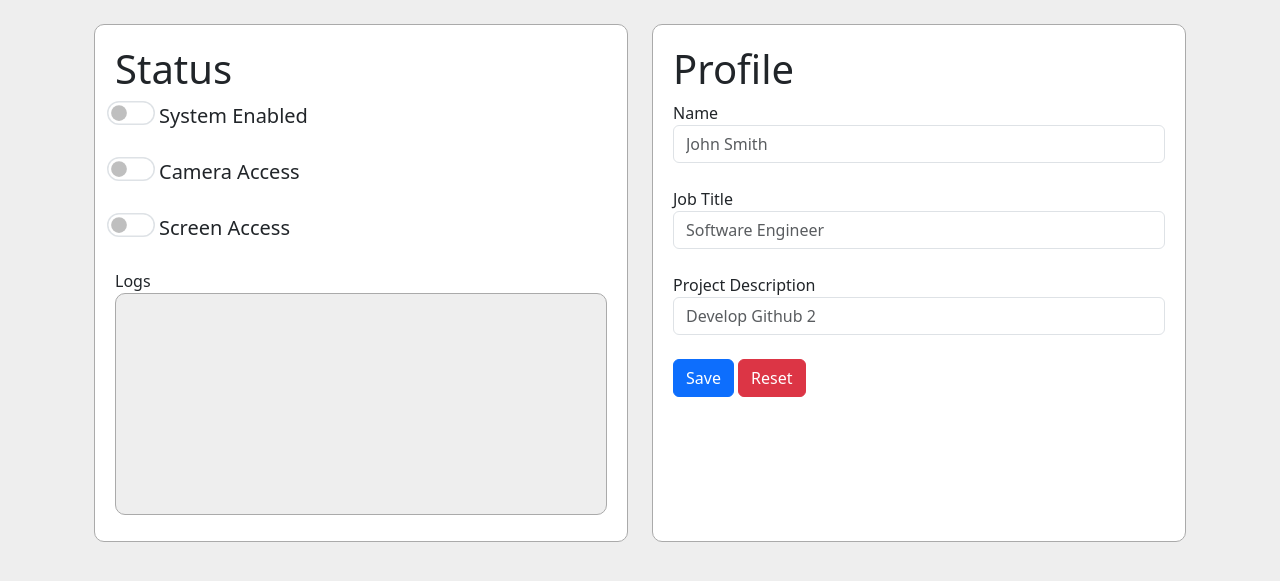
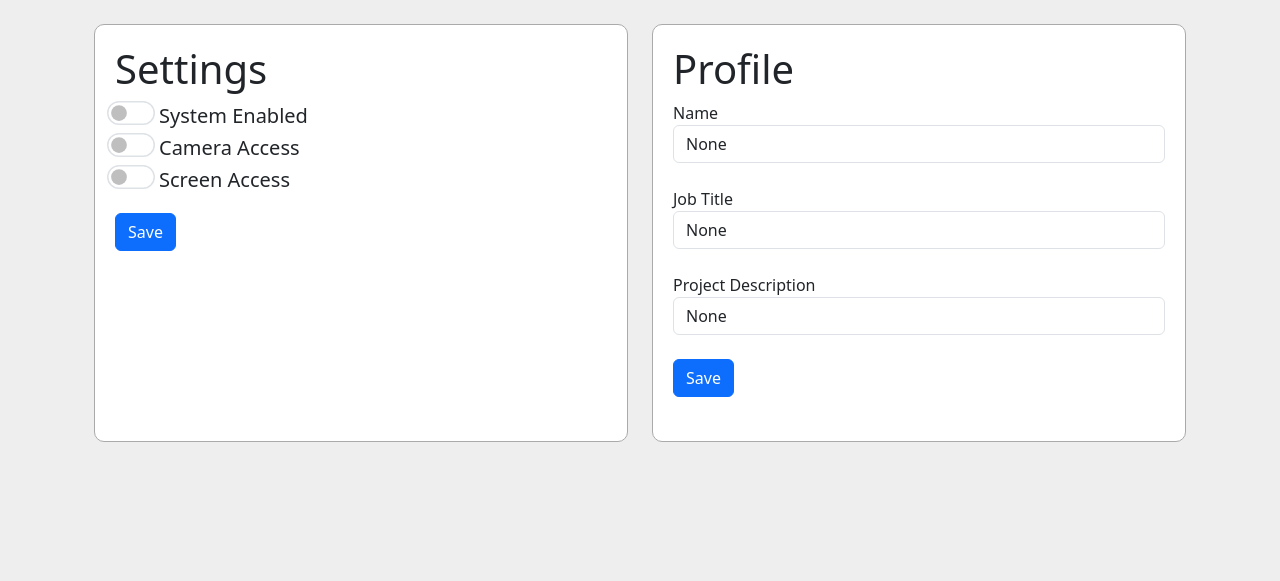
Before and after one commit to andreas-04/ai-waifu, a Flask app: page / in a window 1280 px wide. Shown: the part 80-661 px from the top of the page. Run offline with Flask 3, Linux system fonts and the light colour scheme.

Commit message:
Website and backend now communicate settings

```diff
--- a/Website/app.py
+++ b/Website/app.py
@@ -1,14 +1,59 @@
-from flask import Flask, request, render_template
+from flask import Flask, request, render_template, redirect, url_for
+
+class Settings:
+    system_enabled = False
+    camera_enabled = False
+    screen_enabled = False
+
+    def __init__(self, system, camera, screen):
+        system_enabled = system
+        camera_enabled = camera
+        screen_enabled = screen
+
+class Profile:
+    user_name = None
+    user_job = None
+    user_project = None
+
+    def __init__(self, name, job, project):
+        user_name = name
+        user_job = job
+        user_project = project
 
 app = Flask(__name__)
 
-@app.route('/', methods=['GET'])
+user_settings = Settings(False, False, False)
+user_profile = Profile("John Smith", "Software Engineer", "Making Github 2")
+
+@app.route('/', methods=['GET', 'POST'])
 def index():
-    return render_template('index.html')
+    global user_settings, user_profile
+
+    return render_template(
+        "index.html",
+        user_settings=user_settings,
+        user_profile=user_profile)
 
 @app.route('/report', methods=['GET'])
 def report():
     return render_template('report.html')
 
+@app.route('/update_settings', methods=['POST'])
+def update_settings():
+    user_settings.system_enabled = request.form.get("system_enabled")
+    user_settings.camera_enabled = request.form.get("camera_enabled")
+    user_settings.screen_enabled = request.form.get("screen_enabled")
+
+    return redirect(url_for("index"))
+
+
+@app.route('/update_profile', methods=['POST'])
+def update_profile():
+    user_profile.user_name = request.form.get("name")
+    user_profile.user_job = request.form.get("job_title")
+    user_profile.user_project = request.form.get("project_desc")
+
+    return redirect(url_for("index"))
+
 if __name__ == '__main__':
     app.run()
--- a/Website/templates/index.html
+++ b/Website/templates/index.html
@@ -12,32 +12,49 @@
         <!-- Left side -->
         <div class="col-md-6">
           <div class="screen-half">
-            <h1>Status</h1>
+            <h1>Settings</h1>
+            <form method="POST" action="{{ url_for('update_settings') }}">
 
-            <!-- Total system on / off -->
               <div class="form-check form-switch">
-              <input class="form-check-input" type="checkbox" role="switch" id="systemToggle">
-              <label class="form-check-label" for="systemToggle">System Enabled</label>
+                <input class="form-check-input" type="checkbox"
+                      role="switch"
+                      id="systemToggle"
+                      name="system_enabled"
+                      value="1"
+                      {% if user_settings.system_enabled %}checked{% endif %}>
+                <label class="form-check-label" for="systemToggle">
+                  System Enabled
+                </label>
               </div>
-            <br>
 
-            <!-- Camera Access Switch -->
               <div class="form-check form-switch">
-              <input class="form-check-input" type="checkbox" role="switch" id="cameraToggle">
-              <label class="form-check-label" for="cameraToggle">Camera Access</label>
+                <input class="form-check-input" type="checkbox"
+                      role="switch"
+                      id="cameraToggle"
+                      name="camera_enabled"
+                      value="1"
+                      {% if user_settings.camera_enabled %}checked{% endif %}>
+                <label class="form-check-label" for="cameraToggle">
+                  Camera Access
+                </label>
               </div>
-            <br>
 
-            <!-- Screen Access Switch -->
               <div class="form-check form-switch">
-              <input class="form-check-input" type="checkbox" role="switch" id="screenToggle">
-              <label class="form-check-label" for="screenToggle">Screen Access</label>
+                <input class="form-check-input" type="checkbox"
+                      role="switch"
+                      id="screenToggle"
+                      name="screen_enabled"
+                      value="1"
+                      {% if user_settings.screen_enabled %}checked{% endif %}>
+                <label class="form-check-label" for="screenToggle">
+                  Screen Access
+                </label>
               </div>
-            <br>
 
-            <!-- Logs -->
-            <label class="form-check-label" for="logging-box">Logs</label>
-            <textarea id="logging-box" class="logging-box" rows="9" disabled></textarea>
+              <!-- Submit Button -->
+              <button type="submit" class="btn btn-primary mt-3">Save</button>
+
+            </form>
           </div>
         </div>
 
@@ -45,32 +62,39 @@
         <div class="col-md-6">
           <div class="screen-half">
             <h1>Profile</h1>
-            <form>
+            <form method="POST" action="{{ url_for('update_profile') }}">
               <div class="form-group">
                 <label for="name">Name</label>
-                <input type="text" class="form-control" id="name" placeholder="John Smith">
+                <input type="text" class="form-control"
+                  name="name" id="name"
+                  placeholder="John Smith"
+                  value="{{ user_profile.user_name }}">
               </div>
               <br>
 
               <div class="form-group">
                 <label for="job_title">Job Title</label>
-                <input type="text" class="form-control" id="job_title" placeholder="Software Engineer">
+                <input type="text" class="form-control"
+                  name="job_title"
+                  id="job_title"
+                  placeholder="Software Engineer",
+                  value="{{ user_profile.user_job }}">
               </div>
               <br>
 
               <div class="form-group">
                 <label for="project_desc">Project Description</label>
-                <input type="text" class="form-control" id="project_desc" placeholder="Develop Github 2">
+                <input type="text" class="form-control"
+                  name="project_desc"
+                  id="project_desc"
+                  placeholder="Develop Github 2"
+                  value="{{ user_profile.user_project }}">
               </div>
               <br>
 
               <div class="form-group">
                 <div class="col-md-6">
-                  <button type="button" class="btn btn-primary">Save</button>
-                  <button type="button" class="btn btn-danger">Reset</button>
-                </div>
-                <div class="col-md-6">
-
+                  <button type="submit" class="btn btn-primary">Save</button>
                 </div>
               </div>
               <br>
```
Lines whose indentation alone changed are shown as unchanged.
